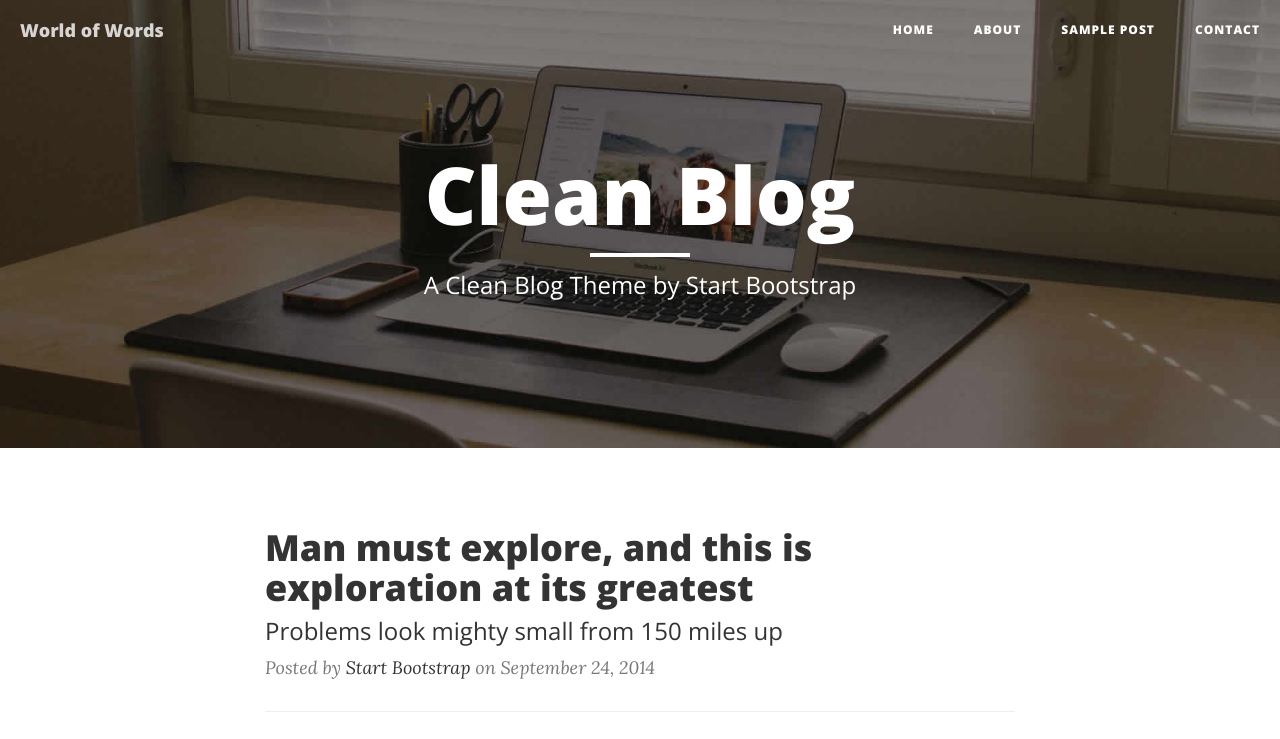
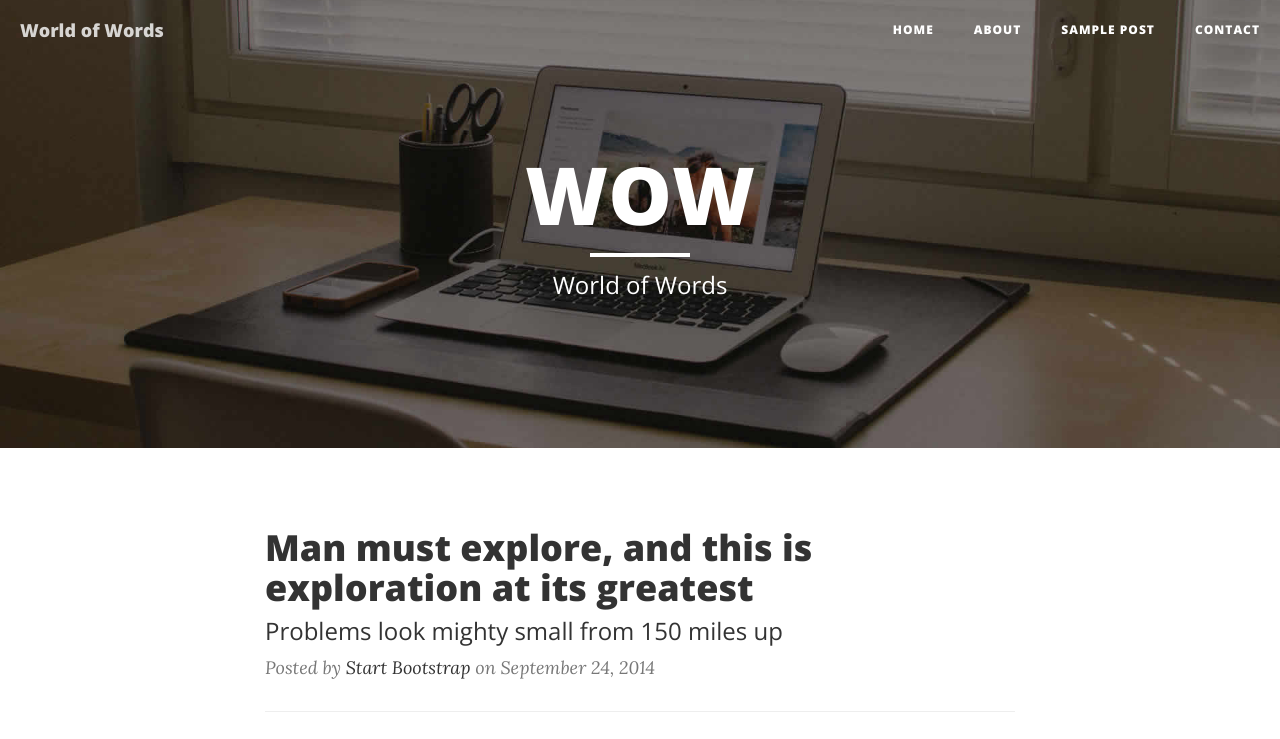
Before and after one commit to paulsonjoo/paulsonjoo.github.io, a website: page index.html in a window 1280 px wide. Shown: the top 739 px of the page. Drawn offline with nearby package versions, Linux system fonts and the light colour scheme.

Commit message:
Update index.html

```diff
--- a/index.html
+++ b/index.html
@@ -74,9 +74,9 @@
             <div class="row">
                 <div class="col-lg-8 col-lg-offset-2 col-md-10 col-md-offset-1">
                     <div class="site-heading">
-                        <h1>Clean Blog</h1>
+                        <h1>WOW</h1>
                         <hr class="small">
-                        <span class="subheading">A Clean Blog Theme by Start Bootstrap</span>
+                        <span class="subheading">World of Words</span>
                     </div>
                 </div>
             </div>
```
